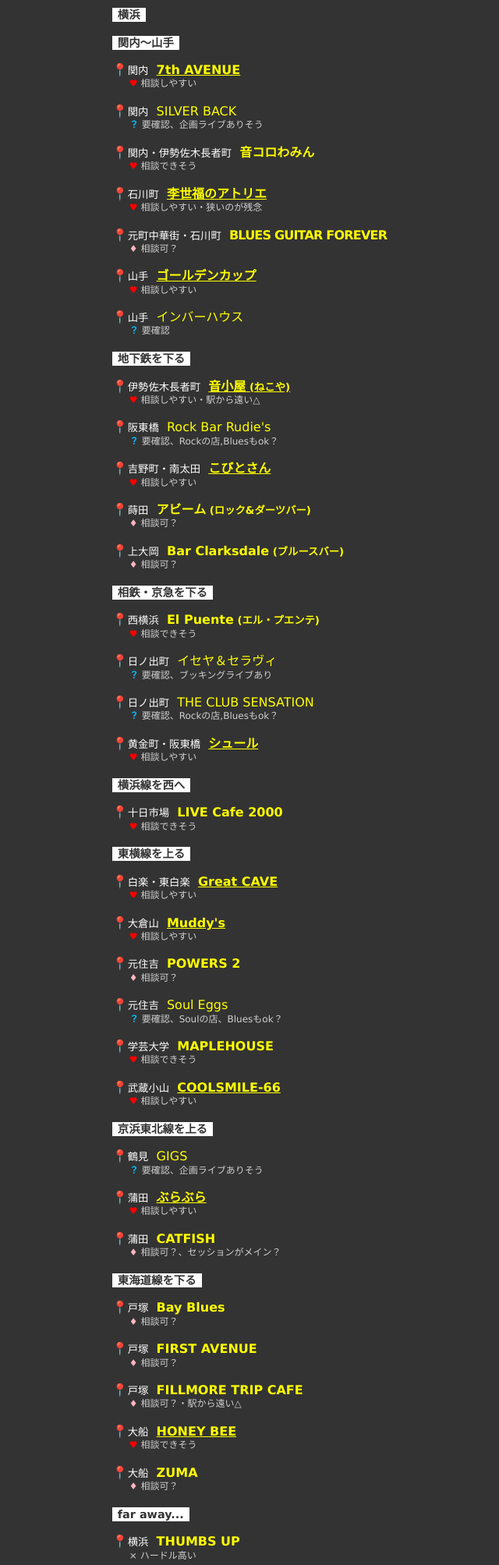
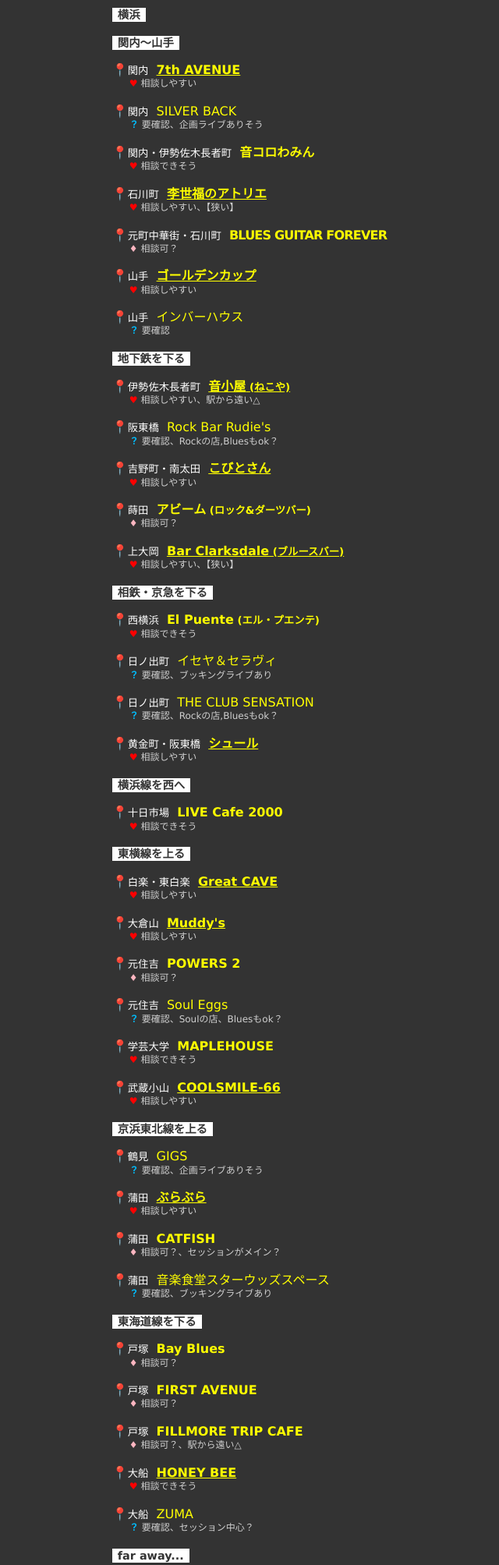
Before and after one commit to edesignlabo/site, a plain HTML site: page livespace/index2.html in a window 1280 px wide. Shown: the top 2007 px of the page at 78% size, without its empty margins (320-960 px from the left). Drawn offline with Linux system fonts and the light colour scheme; files whose address does not match are found by name.

Commit message:
Add files via upload

```diff
--- a/livespace/index2.html
+++ b/livespace/index2.html
@@ -24,16 +24,16 @@ a:link{color:yellow;text-decoration:none;} a:active{color:yellow;text-decoration
 <a href=https://maps.app.goo.gl/WZZ9MDRyUGRTXAoy7 target=_blank>&#x1f4cd;</a><small>関内</small>&nbsp;&nbsp;<b><a href=https://www2.big.or.jp/~7th/contents.html target=_blank><u>7th AVENUE</u></a></b><br><div class=memo style=padding-left:22px><span class=home>♥</span> 相談しやすい</div><br>
 <a href=https://maps.app.goo.gl/9kYzwVen8LxHpnmo7 target=_blank>&#x1f4cd;</a><small>関内</small>&nbsp;&nbsp;<b><a href=https://silverback.yokohama/ target=_blank></b>SILVER BACK<b></a></b><br><div class=memo style=padding-left:22px><span class=noty>？</span> 要確認、企画ライブありそう</div><br>
 <a href=https://maps.app.goo.gl/i8zzHNSyBRPnGsc36 target=_blank>&#x1f4cd;</a><small>関内・伊勢佐木長者町</small>&nbsp;&nbsp;<b><a href=https://maitawamin.web.fc2.com/otocoro_Wamin.html target=_blank>音コロわみん</a></b><br><div class=memo style=padding-left:22px><span class=home>♥</span> 相談できそう</div><br>
-<a href=https://maps.app.goo.gl/FDS2cp3QEykvDm9P8 target=_blank>&#x1f4cd;</a><small>石川町</small>&nbsp;&nbsp;<b><a href=https://r-scope.moo.jp/leesufu/atelier/ target=_blank><u>李世福のアトリエ</u></a></b><br><div class=memo style=padding-left:22px><span class=home>♥</span> 相談しやすい・狭いのが残念</div><br>
+<a href=https://maps.app.goo.gl/FDS2cp3QEykvDm9P8 target=_blank>&#x1f4cd;</a><small>石川町</small>&nbsp;&nbsp;<b><a href=https://r-scope.moo.jp/leesufu/atelier/ target=_blank><u>李世福のアトリエ</u></a></b><br><div class=memo style=padding-left:22px><span class=home>♥</span> 相談しやすい、【狭い】</div><br>
 <a href=https://maps.app.goo.gl/74G6whJEjwPDZnyC9 target=_blank>&#x1f4cd;</a><small>元町中華街・石川町</small>&nbsp;&nbsp;<b><a href=https://www.blues-guitar-forever.com/ target=_blank><span style="letter-spacing:-0.8px">BLUES GUITAR FOREVER</span></a></b><br><div class=memo style=padding-left:22px><span class=next>♦</span> 相談可？</div><br>
 <a href=https://maps.app.goo.gl/8ckbmQaB7mBrikyFA target=_blank>&#x1f4cd;</a><small>山手</small>&nbsp;&nbsp;<b><a href=https://goldencup.honmoku.net/ target=_blank><u>ゴールデンカップ</u></a></b><br><div class=memo style=padding-left:22px><span class=home>♥</span> 相談しやすい</div><br>
 <a href=https://maps.app.goo.gl/hTjHt19asEUdGrTv5 target=_blank>&#x1f4cd;</a><small>山手</small>&nbsp;&nbsp;<b><a href=https://www.facebook.com/pages/インバーハウス/370578689729229/ target=_blank></b>インバーハウス<b></a></b><br><div class=memo style=padding-left:22px><span class=noty>？</span> 要確認</div><br>
 <a href= target=_blank></a><small><span class=area>地下鉄を下る</span></small>&nbsp;&nbsp;<b><a href= target=_blank></a></b><br><div class=memo style=padding-left:22px> </div><br>
-<a href=https://maps.app.goo.gl/qF5UcdbfMa5rkF8o9 target=_blank>&#x1f4cd;</a><small>伊勢佐木長者町</small>&nbsp;&nbsp;<b><a href=https://taku6.wixsite.com/necoya target=_blank><u>音小屋<small> (ねこや)</small></u></a></b><br><div class=memo style=padding-left:22px><span class=home>♥</span> 相談しやすい・駅から遠い△</div><br>
+<a href=https://maps.app.goo.gl/qF5UcdbfMa5rkF8o9 target=_blank>&#x1f4cd;</a><small>伊勢佐木長者町</small>&nbsp;&nbsp;<b><a href=https://taku6.wixsite.com/necoya target=_blank><u>音小屋<small> (ねこや)</small></u></a></b><br><div class=memo style=padding-left:22px><span class=home>♥</span> 相談しやすい、駅から遠い△</div><br>
 <a href=https://maps.app.goo.gl/zueMV9Wd68hdFd3i7 target=_blank>&#x1f4cd;</a><small>阪東橋</small>&nbsp;&nbsp;<b><a href=https://www.facebook.com/people/Rock-Bar-Rudies/100063756061975/ target=_blank></b>Rock Bar Rudie's<b></a></b><br><div class=memo style=padding-left:22px><span class=noty>？</span> 要確認、Rockの店,Bluesもok？</div><br>
 <a href=https://maps.app.goo.gl/wLJGNKoNiTSga7oC6 target=_blank>&#x1f4cd;</a><small>吉野町・南太田</small>&nbsp;&nbsp;<b><a href=https://kobito-san.com/ target=_blank><u>こびとさん</u></a></b><br><div class=memo style=padding-left:22px><span class=home>♥</span> 相談しやすい</div><br>
 <a href=https://maps.app.goo.gl/JYWqaGi5UJCeNMQq5 target=_blank>&#x1f4cd;</a><small>蒔田</small>&nbsp;&nbsp;<b><a href=https://www.nnavi.com/store/abeem/ target=_blank>アビーム<small> (ロック&ダーツバー)</small></a></b><br><div class=memo style=padding-left:22px><span class=next>♦</span> 相談可？</div><br>
-<a href=https://maps.app.goo.gl/9eXYNBbYD4vz8VZg7 target=_blank>&#x1f4cd;</a><small>上大岡</small>&nbsp;&nbsp;<b><a href=https://clarksdale.jp/ target=_blank>Bar Clarksdale<small> (ブルースバー)</small></a></b><br><div class=memo style=padding-left:22px><span class=next>♦</span> 相談可？</div><br>
+<a href=https://maps.app.goo.gl/9eXYNBbYD4vz8VZg7 target=_blank>&#x1f4cd;</a><small>上大岡</small>&nbsp;&nbsp;<b><a href=https://clarksdale.jp/ target=_blank><u>Bar Clarksdale<small> (ブルースバー)</small></u></a></b><br><div class=memo style=padding-left:22px><span class=home>♥</span> 相談しやすい、【狭い】</div><br>
 <a href= target=_blank></a><small><span class=area>相鉄・京急を下る</span></small>&nbsp;&nbsp;<b><a href= target=_blank></a></b><br><div class=memo style=padding-left:22px> </div><br>
 <a href=https://maps.app.goo.gl/4sgXi7zU9WvZKeNJ6 target=_blank>&#x1f4cd;</a><small>西横浜</small>&nbsp;&nbsp;<b><a href=https://www.facebook.com/elpuenteyokohama target=_blank>El Puente<small> (エル・プエンテ)</small></a></b><br><div class=memo style=padding-left:22px><span class=home>♥</span> 相談できそう</div><br>
 <a href=https://maps.app.goo.gl/zNTo2wAC7D8gzzQK6 target=_blank>&#x1f4cd;</a><small>日ノ出町</small>&nbsp;&nbsp;<b><a href=https://iseya.live/ target=_blank></b>イセヤ＆セラヴィ<b></a></b><br><div class=memo style=padding-left:22px><span class=noty>？</span> 要確認、ブッキングライブあり</div><br>
@@ -52,12 +52,13 @@ a:link{color:yellow;text-decoration:none;} a:active{color:yellow;text-decoration
 <a href=https://maps.app.goo.gl/RdH7V71hCRHC2tjF7 target=_blank>&#x1f4cd;</a><small>鶴見</small>&nbsp;&nbsp;<b><a href=https://livehouse-gigs.com/tsurumi/ target=_blank></b>GIGS<b></a></b><br><div class=memo style=padding-left:22px><span class=noty>？</span> 要確認、企画ライブありそう</div><br>
 <a href=https://maps.app.goo.gl/4aABSum8JS1Qj3t27 target=_blank>&#x1f4cd;</a><small>蒲田</small>&nbsp;&nbsp;<b><a href=https://kamataburabura.wixsite.com/topsite target=_blank><u>ぶらぶら</u></a></b><br><div class=memo style=padding-left:22px><span class=home>♥</span> 相談しやすい</div><br>
 <a href=https://maps.app.goo.gl/ASZ6AmL5WLiwmeL17 target=_blank>&#x1f4cd;</a><small>蒲田</small>&nbsp;&nbsp;<b><a href=https://www.catfishtokyo.com/ target=_blank>CATFISH</a></b><br><div class=memo style=padding-left:22px><span class=next>♦</span> 相談可？、セッションがメイン？</div><br>
+<a href=https://maps.app.goo.gl/mwmjzCg2rxSKTxQE9 target=_blank>&#x1f4cd;</a><small>蒲田</small>&nbsp;&nbsp;<b><a href=https://starwoodsspace.jimdofree.com/ target=_blank></b>音楽食堂スターウッズスペース<b></a></b><br><div class=memo style=padding-left:22px><span class=noty>？</span> 要確認、ブッキングライブあり</div><br>
 <a href= target=_blank></a><small><span class=area>東海道線を下る</span></small>&nbsp;&nbsp;<b><a href= target=_blank></a></b><br><div class=memo style=padding-left:22px> </div><br>
 <a href=https://maps.app.goo.gl/6skkb52ebGZpJzhQ7 target=_blank>&#x1f4cd;</a><small>戸塚</small>&nbsp;&nbsp;<b><a href=https://t-bayblues.com/ target=_blank>Bay Blues</a></b><br><div class=memo style=padding-left:22px><span class=next>♦</span> 相談可？</div><br>
 <a href=https://maps.app.goo.gl/3dquqBK7m4PqhveN8 target=_blank>&#x1f4cd;</a><small>戸塚</small>&nbsp;&nbsp;<b><a href=https://firstavenue-st.com/live/ target=_blank>FIRST AVENUE</a></b><br><div class=memo style=padding-left:22px><span class=next>♦</span> 相談可？</div><br>
-<a href=https://maps.app.goo.gl/eCFaR2ktXqBR7b3B6 target=_blank>&#x1f4cd;</a><small>戸塚</small>&nbsp;&nbsp;<b><a href=https://www.fillmoretripcafe.com/ target=_blank>FILLMORE TRIP CAFE</a></b><br><div class=memo style=padding-left:22px><span class=next>♦</span> 相談可？・駅から遠い△</div><br>
+<a href=https://maps.app.goo.gl/eCFaR2ktXqBR7b3B6 target=_blank>&#x1f4cd;</a><small>戸塚</small>&nbsp;&nbsp;<b><a href=https://www.fillmoretripcafe.com/ target=_blank>FILLMORE TRIP CAFE</a></b><br><div class=memo style=padding-left:22px><span class=next>♦</span> 相談可？、駅から遠い△</div><br>
 <a href=https://maps.app.goo.gl/S5kczxBnLS6BEcPt9 target=_blank>&#x1f4cd;</a><small>大船</small>&nbsp;&nbsp;<b><a href=https://www.ofunahoneybee.net/ target=_blank><u>HONEY BEE</u></a></b><br><div class=memo style=padding-left:22px><span class=home>♥</span> 相談できそう</div><br>
-<a href=https://maps.app.goo.gl/Qpus2wLS5VqtezK19 target=_blank>&#x1f4cd;</a><small>大船</small>&nbsp;&nbsp;<b><a href=https://www.facebook.com/profile.php?id=100037041417154 target=_blank>ZUMA</a></b><br><div class=memo style=padding-left:22px><span class=next>♦</span> 相談可？</div><br>
+<a href=https://maps.app.goo.gl/Qpus2wLS5VqtezK19 target=_blank>&#x1f4cd;</a><small>大船</small>&nbsp;&nbsp;<b><a href=https://www.facebook.com/profile.php?id=100037041417154 target=_blank></b>ZUMA<b></a></b><br><div class=memo style=padding-left:22px><span class=noty>？</span> 要確認、セッション中心？</div><br>
 <a href= target=_blank></a><small><span class=area>far away...</span></small>&nbsp;&nbsp;<b><a href= target=_blank></a></b><br><div class=memo style=padding-left:22px> </div><br>
 <a href=https://maps.app.goo.gl/pBzmxDsS3X7hhWut7 target=_blank>&#x1f4cd;</a><small>横浜</small>&nbsp;&nbsp;<b><a href=https://www.stovesyokohama.com/thumbsup/ target=_blank>THUMBS UP</a></b><br><div class=memo style=padding-left:22px>× ハードル高い</div><br>
 <a href=https://maps.app.goo.gl/sVFHGCKAw8WAa5559 target=_blank>&#x1f4cd;</a><small>関内</small>&nbsp;&nbsp;<b><a href=https://stormymonday.jp/ target=_blank>STORMY MONDAY</a></b><br><div class=memo style=padding-left:22px>× ハードル高い</div><br>
@@ -67,6 +68,6 @@ a:link{color:yellow;text-decoration:none;} a:active{color:yellow;text-decoration
 <a href=https://maps.app.goo.gl/YTcEpqnb5DRgVrv59 target=_blank>&#x1f4cd;</a><small>馬車道</small>&nbsp;&nbsp;<b><a href=https://hey-joe.jp/ target=_blank></b>Hey-JOE<b></a></b><br><div class=memo style=padding-left:22px>× ハードル高そう</div><br>
 <a href=https://maps.app.goo.gl/gq3P9CGjfCMHK5pu8 target=_blank>&#x1f4cd;</a><small>石川町</small>&nbsp;&nbsp;<b><a href=http://www.fad-music.com/fad/ target=_blank></b>F.A.D. YOKOHAMA<b></a></b><br><div class=memo style=padding-left:22px>× チケットノルマ等￥33,000</div><br>
 <a href=https://maps.app.goo.gl/SNA3mLHFaW3Grj4V9 target=_blank>&#x1f4cd;</a><small>伊/長・日ノ出町・関内</small>&nbsp;&nbsp;<b><a href=http://www.maroon.dti.ne.jp/live.friday/friday.html target=_blank></b>FRIDAY<b></a></b><br><div class=memo style=padding-left:22px>× ブッキングライブはなさそう</div><br>
-<a href=https://maps.app.goo.gl/sz19QdwcC6xkBzhy8 target=_blank>&#x1f4cd;</a><small>戸塚</small>&nbsp;&nbsp;<b><a href=https://lopo.jp/ target=_blank></b>LOPO<b></a></b><br><div class=memo style=padding-left:22px>× アコースティック中心・かなり狭い△</div><br>
+<a href=https://maps.app.goo.gl/sz19QdwcC6xkBzhy8 target=_blank>&#x1f4cd;</a><small>戸塚</small>&nbsp;&nbsp;<b><a href=https://lopo.jp/ target=_blank></b>LOPO<b></a></b><br><div class=memo style=padding-left:22px>× アコースティック中心、【狭い】</div><br>
 <a href=index.html>　</a>
 </td></tr></table></center></BODY></HTML>
```
Also changed, not shown: livespace/index.html (+3 -2 lines).
